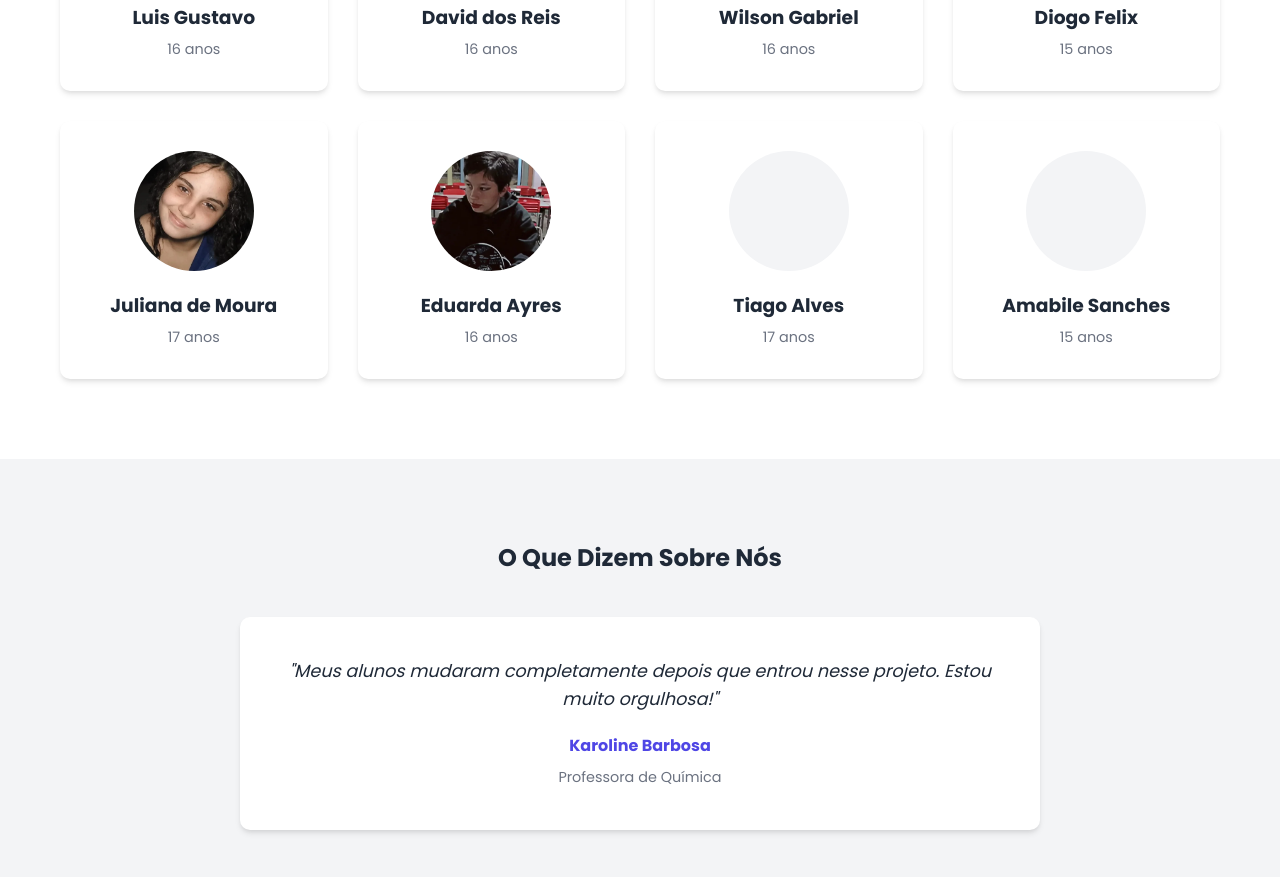
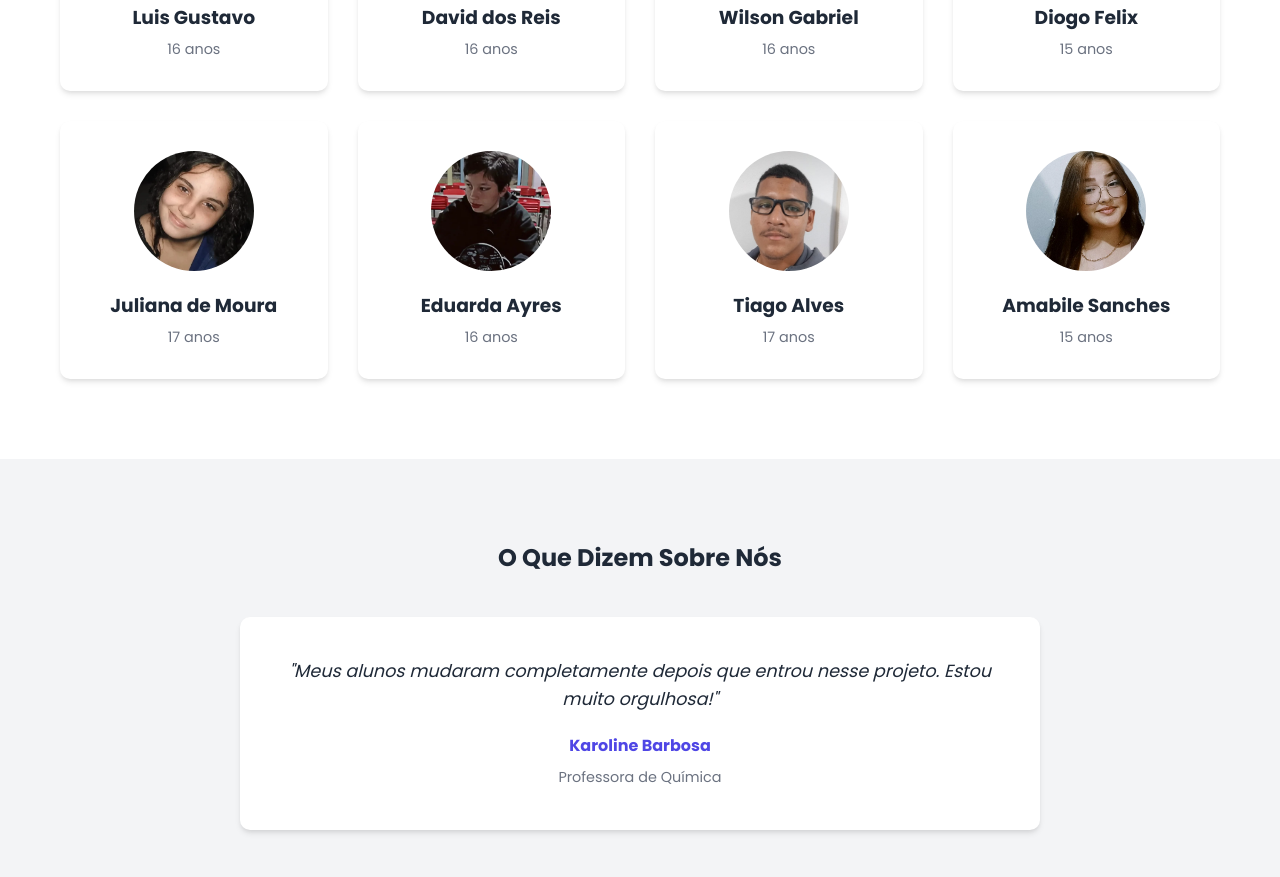
Before and after one commit to joaovitorcostadev/projeto-obafog, a plain HTML site: page index.html in a window 1280 px wide. Shown: the part 2105-2982 px from the top of the page. Drawn offline with Linux system fonts and the light colour scheme.

Commit message:
Update imagens

```diff
--- a/styles/main.css
+++ b/styles/main.css
@@ -45,6 +45,14 @@ body {
 
 .team-member:nth-child(6) .member-photo {
   background-image: url("../images/6.png");
+}
+
+.team-member:nth-child(7) .member-photo {
+  background-image: url("../images/7.png");
+}
+
+.team-member:nth-child(8) .member-photo {
+  background-image: url("../images/8.png");
 }
 
 .container {
```
Also changed, not shown: index.html (+4 -4 lines), images/7.png (added), images/8.png (added).
